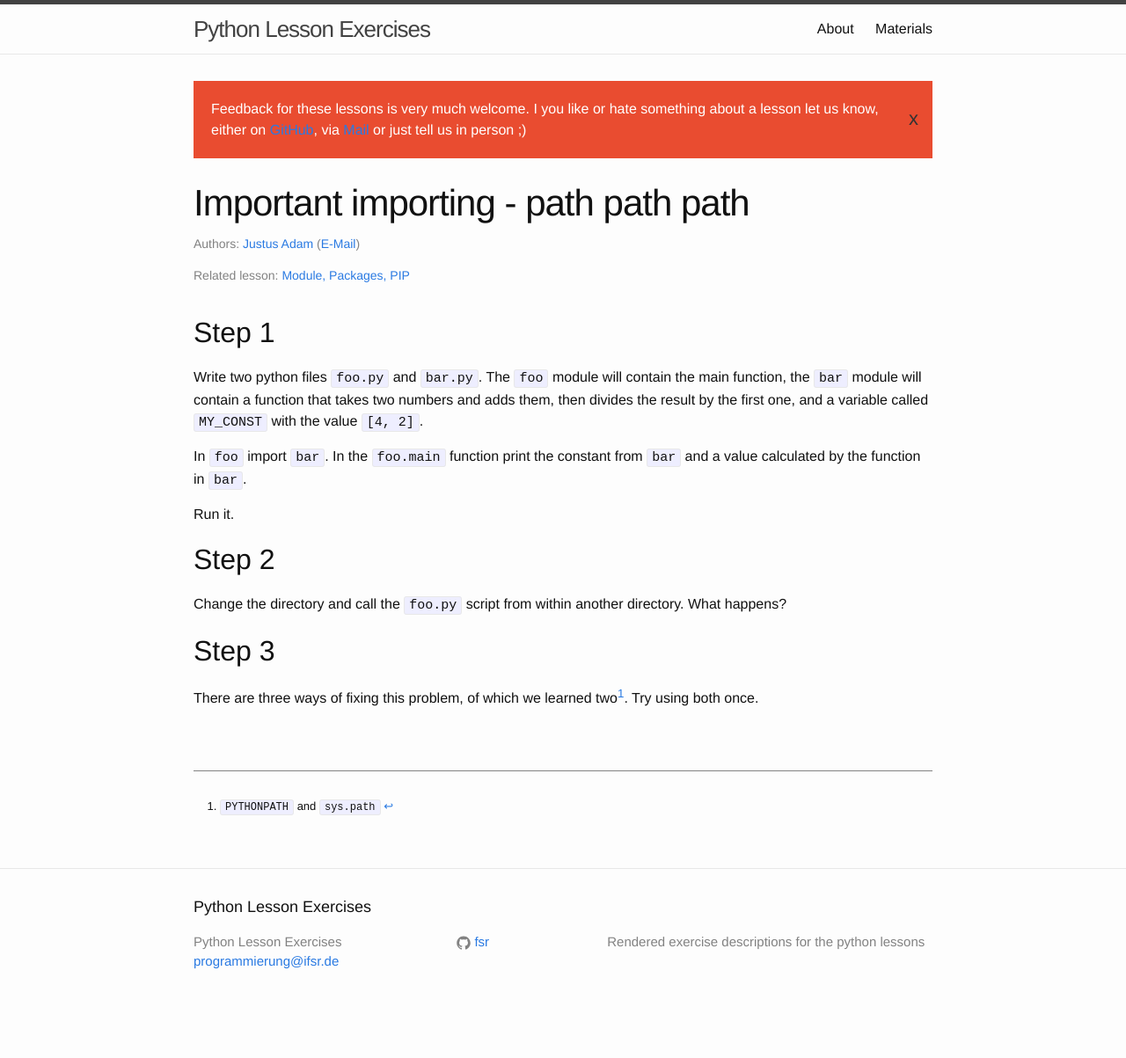
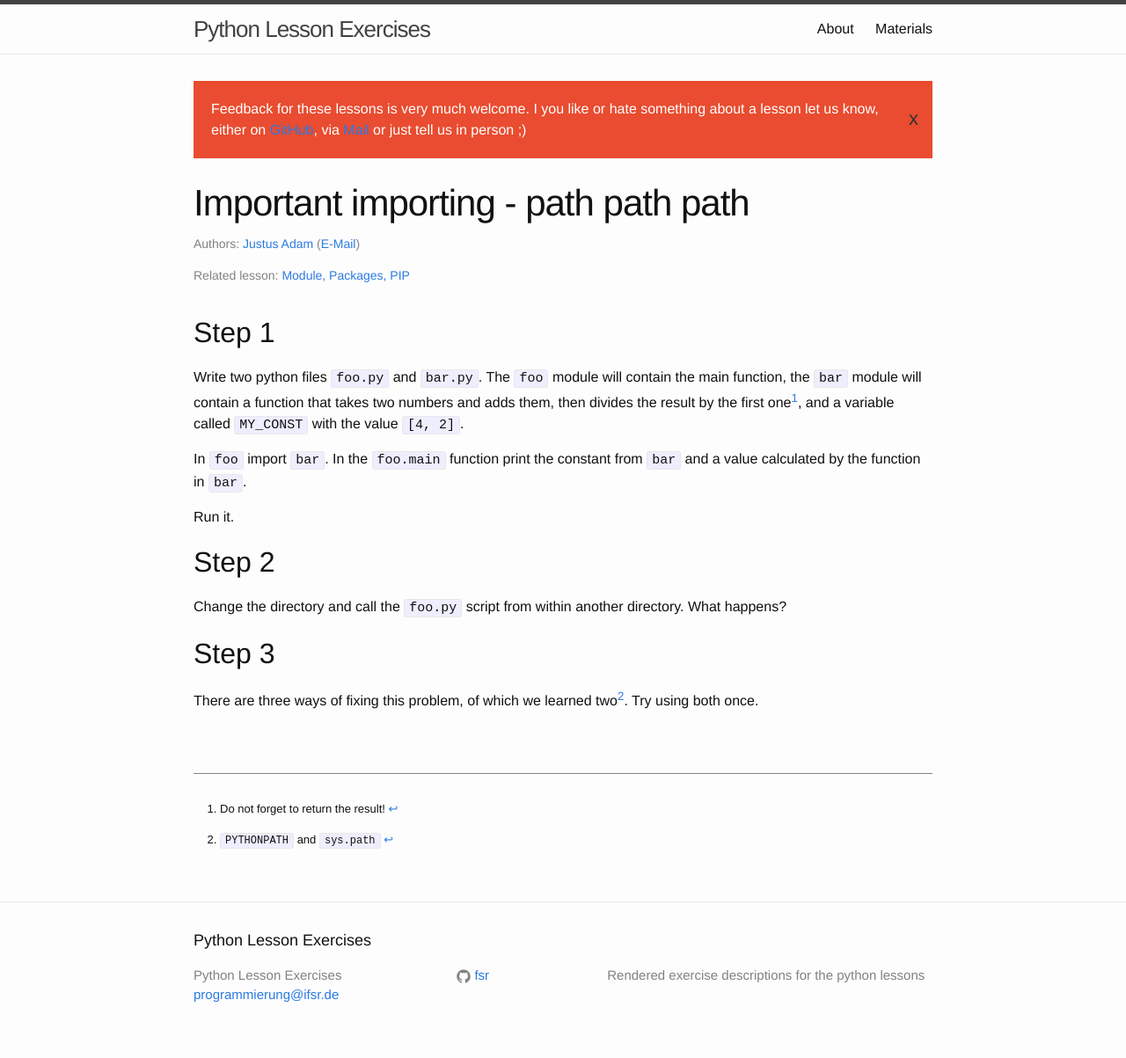
Before and after one commit to fsr/python-lessons, a Jekyll site: the page built from _exercises/importing.md, in a window 1280 px wide. Shown: the whole page at 88% size. Built offline with Jekyll 4.4.1, drawn with Linux system fonts in a browser that asks for light colours; before the commit the page ends 1165 px from its top, so only the background shows below that.

Commit message:
add footnote

```diff
--- a/_exercises/importing.md
+++ b/_exercises/importing.md
@@ -8,11 +8,14 @@ lesson: 4
 
 ## Step 1
 
-Write two python files `foo.py` and `bar.py`. The `foo` module will contain the main function, the `bar` module will contain a function that takes two numbers and adds them, then divides the result by the first one, and a variable called `MY_CONST` with the value `[4, 2]`.
+Write two python files `foo.py` and `bar.py`. The `foo` module will contain the main function, the `bar` module will contain a function that takes two numbers and adds them, then divides the result by the first one[^return], and a variable called `MY_CONST` with the value `[4, 2]`.
 
 In `foo` import `bar`. In the `foo.main` function print the constant from `bar` and a value calculated by the function in `bar`.
 
 Run it.
+
+[^return]:
+    Do not forget to return the result!
 
 ## Step 2
 
```
